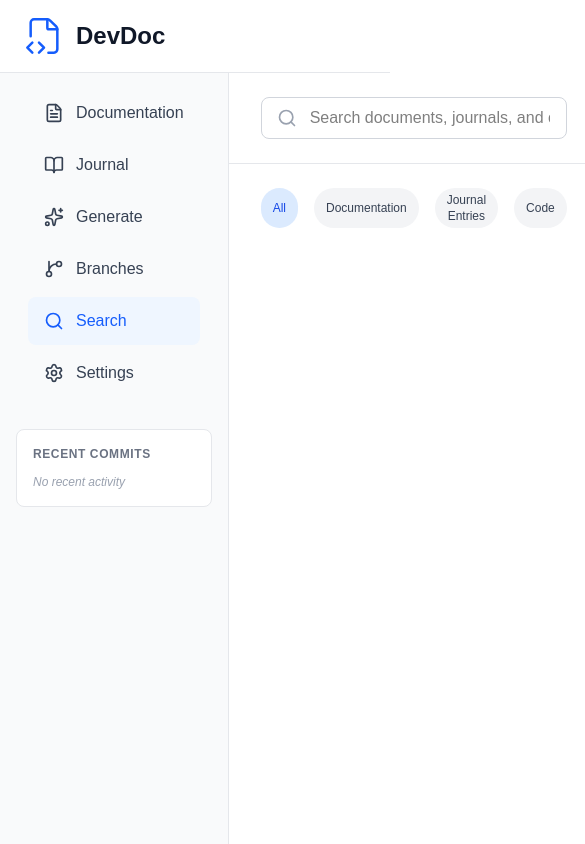
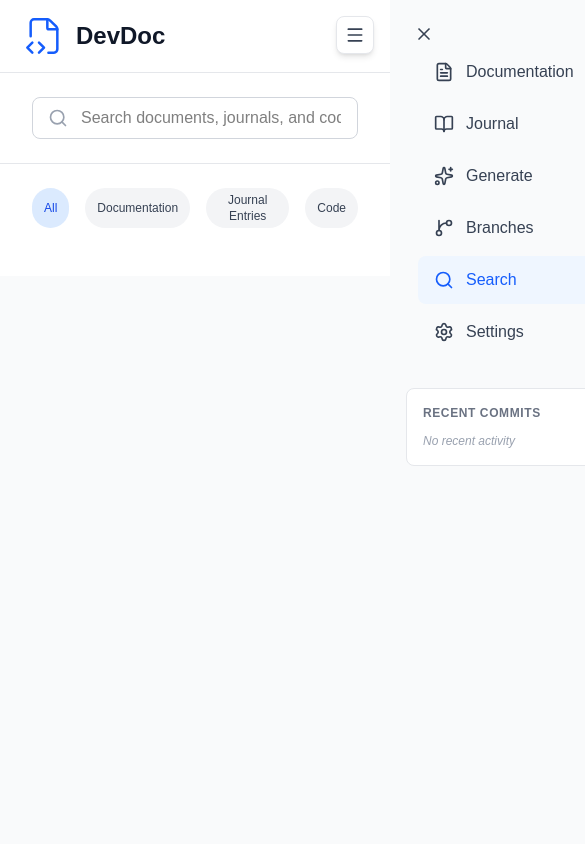
Before and after one commit to souppman/monodevdoc, a Next.js app in the folder apps/web/: page /search in a window 390 px wide. Shown: the whole page, 585 px wide, since content can reach past the window. Built offline with nearby package versions, Linux system fonts and the light colour scheme.

Commit message:
Add responsive sidebar

```diff
--- a/apps/web/app/branches/layout.tsx
+++ b/apps/web/app/branches/layout.tsx
@@ -1,3 +1,7 @@
+'use client';
+
+import { useState } from 'react';
+import { Menu } from 'lucide-react';
 import Header from '../components/Header';
 import Sidebar from '../components/Sidebar';
 
@@ -6,12 +10,23 @@ export default function GenerateLayout({
 }: {
     children: React.ReactNode;
 }) {
+    const [sidebarOpen, setSidebarOpen] = useState(false);
+
     return (
-        <div className="flex flex-col min-h-screen bg-gray-50">
+        <div className="flex flex-col overflow-x-hidden min-h-screen bg-gray-50">
             <Header />
+            {/* Mobile hamburger button */}
+            <button
+                onClick={() => setSidebarOpen(true)}
+                className="fixed top-4 right-4 z-30 p-2 bg-white rounded-lg shadow-md border border-gray-200 text-gray-700 hover:text-gray-900 md:hidden"
+            >
+                <Menu className="w-5 h-5" />
+            </button>
             <div className="flex-1 flex">
-                <Sidebar />
-                {children}
+                <Sidebar isOpen={sidebarOpen} onClose={() => setSidebarOpen(false)} />
+                <main className="flex-1 min-w-0">
+                    {children}
+                </main>
             </div>
         </div>
     );
--- a/apps/web/app/components/Sidebar.tsx
+++ b/apps/web/app/components/Sidebar.tsx
@@ -3,9 +3,14 @@ import { useState, useEffect } from 'react';
 
 import Link from 'next/link';
 import { usePathname } from 'next/navigation';
-import { BookOpen, FileText, GitBranch, Sparkles, Settings, Search } from 'lucide-react';
+import { BookOpen, FileText, GitBranch, Sparkles, Settings, Search, X } from 'lucide-react';
 
-export default function Sidebar() {
+interface SidebarProps {
+    isOpen?: boolean;
+    onClose?: () => void;
+}
+
+export default function Sidebar({ isOpen, onClose }: SidebarProps) {
     const pathname = usePathname();
     const [recentCommits, setRecentCommits] = useState<any[]>([]);
 
@@ -64,8 +69,30 @@ export default function Sidebar() {
     };
 
     return (
-        <aside className="w-64 bg-gray-50 border-r border-gray-200 flex flex-col p-4">
-            <nav className="flex flex-col gap-1 px-3">
+        <>
+            {/* Mobile overlay */}
+            {isOpen && (
+                <div
+                    className="fixed inset-0 bg-black/20 z-40 md:hidden"
+                    onClick={onClose}
+                />
+            )}
+
+            <aside className={`
+                w-64 bg-gray-50 border-r border-gray-200 flex flex-col p-4
+                fixed md:static inset-y-0 right-0 md:left-0 z-50
+                transform transition-transform duration-300 ease-in-out
+                ${isOpen ? 'translate-x-0' : 'translate-x-full'}
+                md:translate-x-0
+            `}>
+                <button
+                    onClick={onClose}
+                    className="absolute top-4 left-4 p-2 text-gray-700 hover:text-gray-900 md:hidden"
+                >
+                    <X className="w-5 h-5" />
+                </button>
+
+                <nav className="flex flex-col gap-1 px-3 mt-8 md:mt-0">
                     {navItems.map((item) => {
                         const Icon = item.icon;
                         const active = isActive(item.href);
@@ -74,6 +101,7 @@ export default function Sidebar() {
                             <Link
                                 key={item.href}
                                 href={item.href}
+                                onClick={onClose}
                                 className={`flex items-center gap-3 px-4 py-3 rounded-lg transition-colors ${active
                                     ? 'bg-blue-50 text-blue-600 font-medium'
                                     : 'text-gray-700 hover:bg-gray-100'
@@ -112,5 +140,6 @@ export default function Sidebar() {
                     </div>
                 </div>
             </aside>
+        </>
     );
 }
--- a/apps/web/app/dashboard/layout.tsx
+++ b/apps/web/app/dashboard/layout.tsx
@@ -1,3 +1,7 @@
+'use client';
+
+import { useState } from 'react';
+import { Menu } from 'lucide-react';
 import Header from '../components/Header';
 import Sidebar from '../components/Sidebar';
 
@@ -6,12 +10,23 @@ export default function DashboardLayout({
 }: {
     children: React.ReactNode;
 }) {
+    const [sidebarOpen, setSidebarOpen] = useState(false);
+
     return (
-        <div className="flex flex-col min-h-screen bg-gray-50">
+        <div className="flex flex-col overflow-x-hidden min-h-screen bg-gray-50">
             <Header />
+            {/* Mobile hamburger button */}
+            <button
+                onClick={() => setSidebarOpen(true)}
+                className="fixed top-4 right-4 z-30 p-2 bg-white rounded-lg shadow-md border border-gray-200 text-gray-700 hover:text-gray-900 md:hidden"
+            >
+                <Menu className="w-5 h-5" />
+            </button>
             <div className="flex-1 flex">
-                <Sidebar />
-                {children}
+                <Sidebar isOpen={sidebarOpen} onClose={() => setSidebarOpen(false)} />
+                <main className="flex-1 min-w-0">
+                    {children}
+                </main>
             </div>
         </div>
     );
--- a/apps/web/app/generate/layout.tsx
+++ b/apps/web/app/generate/layout.tsx
@@ -1,3 +1,7 @@
+'use client';
+
+import { useState } from 'react';
+import { Menu } from 'lucide-react';
 import Header from '../components/Header';
 import Sidebar from '../components/Sidebar';
 
@@ -6,12 +10,23 @@ export default function GenerateLayout({
 }: {
     children: React.ReactNode;
 }) {
+    const [sidebarOpen, setSidebarOpen] = useState(false);
+
     return (
-        <div className="flex flex-col min-h-screen bg-gray-50">
+        <div className="flex flex-col overflow-x-hidden min-h-screen bg-gray-50">
             <Header />
+            {/* Mobile hamburger button */}
+            <button
+                onClick={() => setSidebarOpen(true)}
+                className="fixed top-4 right-4 z-30 p-2 bg-white rounded-lg shadow-md border border-gray-200 text-gray-700 hover:text-gray-900 md:hidden"
+            >
+                <Menu className="w-5 h-5" />
+            </button>
             <div className="flex-1 flex">
-                <Sidebar />
-                {children}
+                <Sidebar isOpen={sidebarOpen} onClose={() => setSidebarOpen(false)} />
+                <main className="flex-1 min-w-0">
+                    {children}
+                </main>
             </div>
         </div>
     );
--- a/apps/web/app/journal/layout.tsx
+++ b/apps/web/app/journal/layout.tsx
@@ -1,3 +1,6 @@
+'use client';
+import { useState } from 'react';
+import { Menu } from 'lucide-react';
 import Header from '../components/Header';
 import Sidebar from '../components/Sidebar';
 
@@ -6,12 +9,23 @@ export default function JournalLayout({
 }: {
     children: React.ReactNode;
 }) {
+    const [sidebarOpen, setSidebarOpen] = useState(false);
+
     return (
-        <div className="flex flex-col min-h-screen bg-gray-50">
+        <div className="flex flex-col overflow-x-hidden min-h-screen bg-gray-50">
             <Header />
+            {/* Mobile hamburger button */}
+            <button
+                onClick={() => setSidebarOpen(true)}
+                className="fixed top-4 right-4 z-30 p-2 bg-white rounded-lg shadow-md border border-gray-200 text-gray-700 hover:text-gray-900 md:hidden"
+            >
+                <Menu className="w-5 h-5" />
+            </button>
             <div className="flex-1 flex">
-                <Sidebar />
-                {children}
+                <Sidebar isOpen={sidebarOpen} onClose={() => setSidebarOpen(false)} />
+                <main className="flex-1 min-w-0">
+                    {children}
+                </main>
             </div>
         </div>
     );
--- a/apps/web/app/search/layout.tsx
+++ b/apps/web/app/search/layout.tsx
@@ -1,17 +1,32 @@
+'use client';
+
+import { useState } from 'react';
+import { Menu } from 'lucide-react';
 import Header from '../components/Header';
 import Sidebar from '../components/Sidebar';
 
-export default function GenerateLayout({
+export default function SearchLayout({
     children,
 }: {
     children: React.ReactNode;
 }) {
+    const [sidebarOpen, setSidebarOpen] = useState(false);
+
     return (
-        <div className="flex flex-col min-h-screen bg-gray-50">
+        <div className="flex flex-col overflow-x-hidden min-h-screen bg-gray-50">
             <Header />
+            {/* Mobile hamburger button */}
+            <button
+                onClick={() => setSidebarOpen(true)}
+                className="fixed top-4 right-4 z-30 p-2 bg-white rounded-lg shadow-md border border-gray-200 text-gray-700 hover:text-gray-900 md:hidden"
+            >
+                <Menu className="w-5 h-5" />
+            </button>
             <div className="flex-1 flex">
-                <Sidebar />
-                {children}
+                <Sidebar isOpen={sidebarOpen} onClose={() => setSidebarOpen(false)} />
+                <main className="flex-1 min-w-0">
+                    {children}
+                </main>
             </div>
         </div>
     );
--- a/apps/web/app/settings/layout.tsx
+++ b/apps/web/app/settings/layout.tsx
@@ -1,17 +1,32 @@
+'use client';
+
+import { useState } from 'react';
+import { Menu } from 'lucide-react';
 import Header from '../components/Header';
 import Sidebar from '../components/Sidebar';
 
-export default function GenerateLayout({
+export default function SettingsLayout({
     children,
 }: {
     children: React.ReactNode;
 }) {
+    const [sidebarOpen, setSidebarOpen] = useState(false);
+
     return (
-        <div className="flex flex-col min-h-screen bg-gray-50">
+        <div className="flex flex-col overflow-x-hidden min-h-screen bg-gray-50">
             <Header />
+            {/* Mobile hamburger button */}
+            <button
+                onClick={() => setSidebarOpen(true)}
+                className="fixed top-4 right-4 z-30 p-2 bg-white rounded-lg shadow-md border border-gray-200 text-gray-700 hover:text-gray-900 md:hidden"
+            >
+                <Menu className="w-5 h-5" />
+            </button>
             <div className="flex-1 flex">
-                <Sidebar />
-                {children}
+                <Sidebar isOpen={sidebarOpen} onClose={() => setSidebarOpen(false)} />
+                <main className="flex-1 min-w-0">
+                    {children}
+                </main>
             </div>
         </div>
     );
```
Lines whose indentation alone changed are shown as unchanged.
